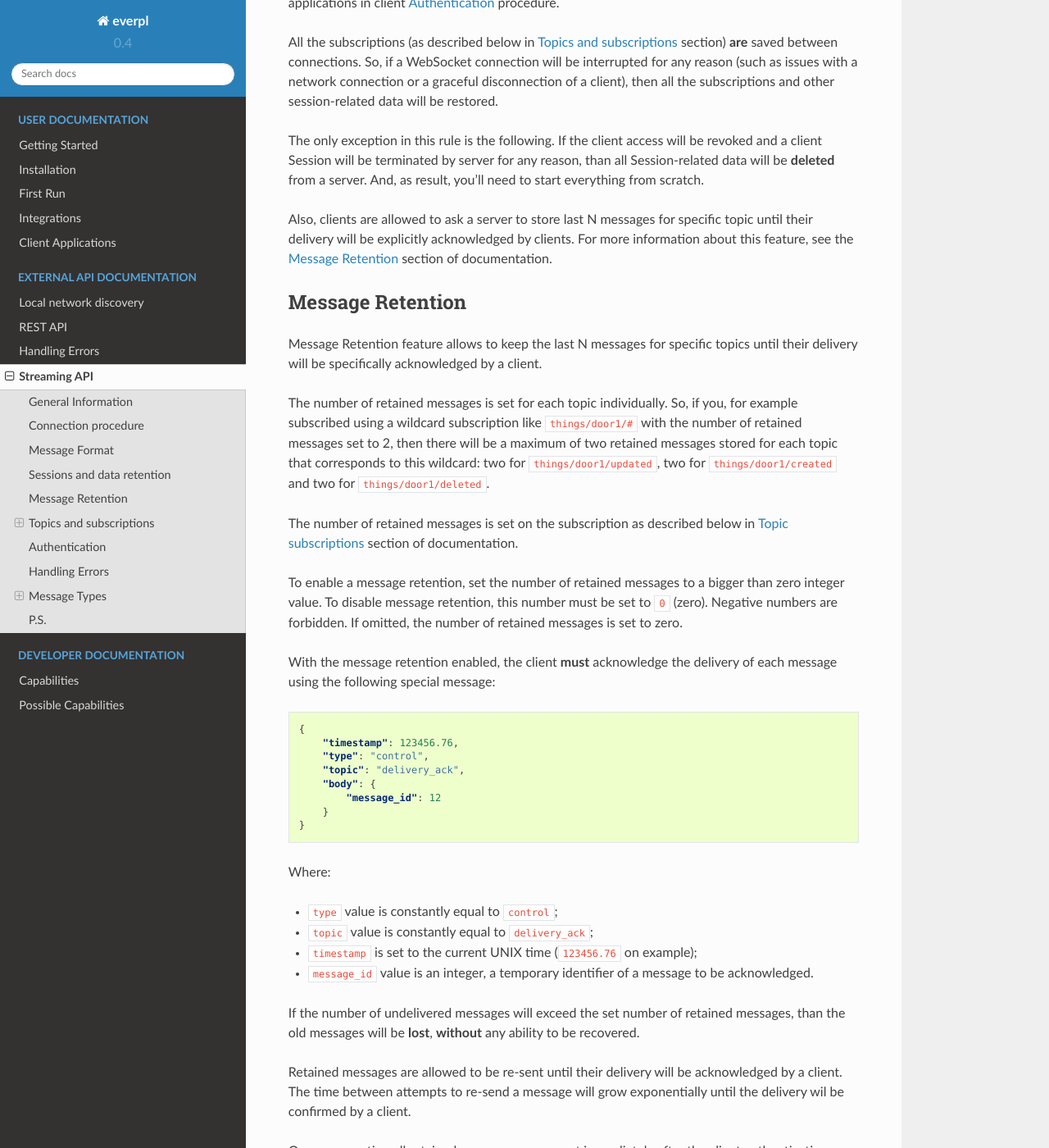
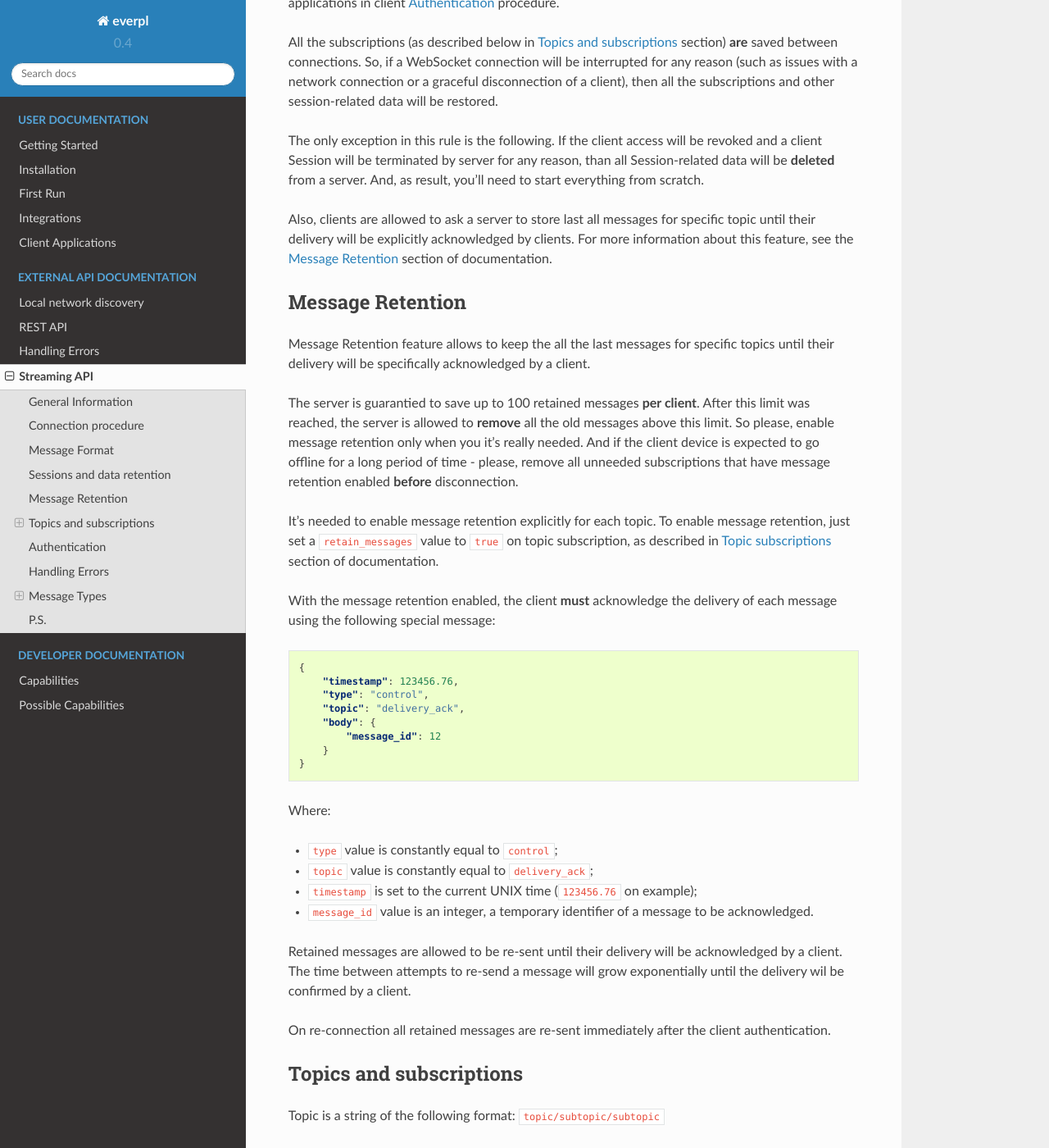
Before and after one commit to fossabot/everpl, a Sphinx documentation site: the page built from docs/source/api/streaming_api.rst, in a window 1280 px wide and 1400 px high, scrolled down 2253 px. Shown: the whole window at 82% size. Built offline with Sphinx 7.4.7 and the Read the Docs theme 2.0.0, drawn with Linux system fonts in a browser that asks for light colours; pages that are not in the unit, such as notebooks, are missing from menus; some of the changed text lies outside the part shown.

Commit message:
DOCS, WIP: Proposed to simplify the logic for Retained Messages

```diff
--- a/docs/source/api/streaming_api.rst
+++ b/docs/source/api/streaming_api.rst
@@ -137,7 +137,7 @@ will be revoked and a client Session will be terminated by server
 for any reason, than all Session-related data will be **deleted** from
 a server. And, as result, you'll need to start everything from scratch.
 
-Also, clients are allowed to ask a server to store last N messages
+Also, clients are allowed to ask a server to store last all messages
 for specific topic until their delivery will be explicitly
 acknowledged by clients. For more information about this feature, see
 the `Message Retention`_ section of documentation.
@@ -146,24 +146,21 @@ the `Message Retention`_ section of documentation.
 Message Retention
 -----------------
 
-Message Retention feature allows to keep the last N messages for
+Message Retention feature allows to keep the all the last messages for
 specific topics until their delivery will be specifically acknowledged
 by a client.
 
-The number of retained messages is set for each topic individually.
-So, if you, for example subscribed using a wildcard subscription
-like ``things/door1/#`` with the number of retained messages set to 2,
-then there will be a maximum of two retained messages stored for each
-topic that corresponds to this wildcard: two for ``things/door1/updated``,
-two for ``things/door1/created`` and two for ``things/door1/deleted``.
+The server is guarantied to save up to 100 retained messages **per client**.
+After this limit was reached, the server is allowed to **remove** all the
+old messages above this limit. So please, enable message retention only
+when you it's really needed. And if the client device is expected to
+go offline for a long period of time - please, remove all unneeded
+subscriptions that have message retention enabled **before** disconnection.
 
-The number of retained messages is set on the subscription as described
-below in `Topic subscriptions`_ section of documentation.
-
-To enable a message retention, set the number of retained messages to
-a bigger than zero integer value. To disable message retention, this number
-must be set to ``0`` (zero). Negative numbers are forbidden. If omitted,
-the number of retained messages is set to zero.
+It's needed to enable message retention explicitly for each topic.
+To enable message retention, just set a ``retain_messages`` value to
+``true`` on topic subscription, as described in `Topic subscriptions`_
+section of documentation.
 
 With the message retention enabled, the client **must** acknowledge the delivery
 of each message using the following special message:
@@ -186,10 +183,6 @@ Where:
 - ``timestamp`` is set to the current UNIX time (``123456.76`` on example);
 - ``message_id`` value is an integer, a temporary identifier of a message
   to be acknowledged.
-
-If the number of undelivered messages will exceed the set number of retained
-messages, than the old messages will be **lost**, **without** any ability
-to be recovered.
 
 Retained messages are allowed to be re-sent until their delivery will be
 acknowledged by a client. The time between attempts to re-send a message
@@ -237,7 +230,7 @@ following message:
         "topic": "subscribe",
         "body": {
             "target_topic": "here/is/your/topic",
-            "messages_retained": 0
+            "retain_messages": false
         }
     }
 
@@ -248,9 +241,8 @@ Where:
 - ``timestamp`` is set to the current UNIX time (``123456.76`` on example);
 - ``target_topic`` value is set the topic you want to subscribe onto
   (``here/is/your/topic`` on example);
-- ``messages_retained`` is an optional parameter set to the maximum
-  number of undelivered messages to be retained; positive integer numbers
-  only; is set to ``0`` (zero) if omitted.
+- ``retain_messages`` is an optional boolean parameter that enables
+  message retention for this topic; set to ``false`` (disabled) by default.
 
 
 In response to that message you will receive the following message
```
